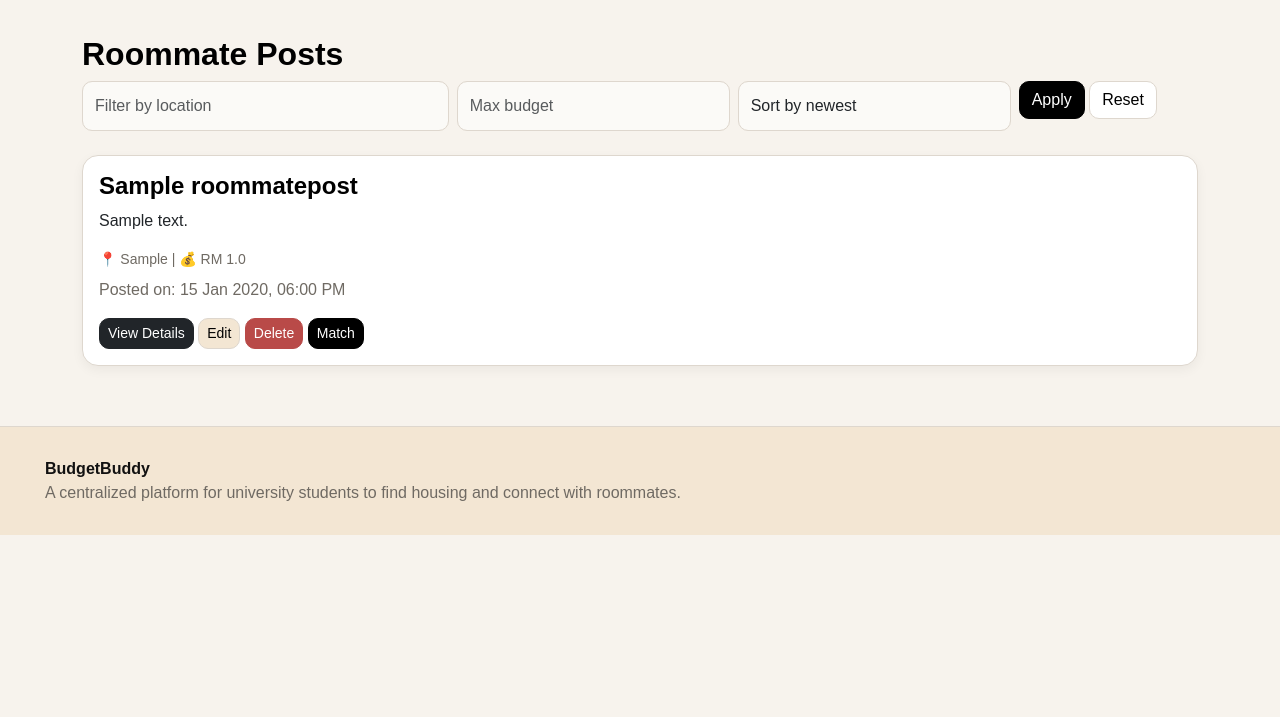
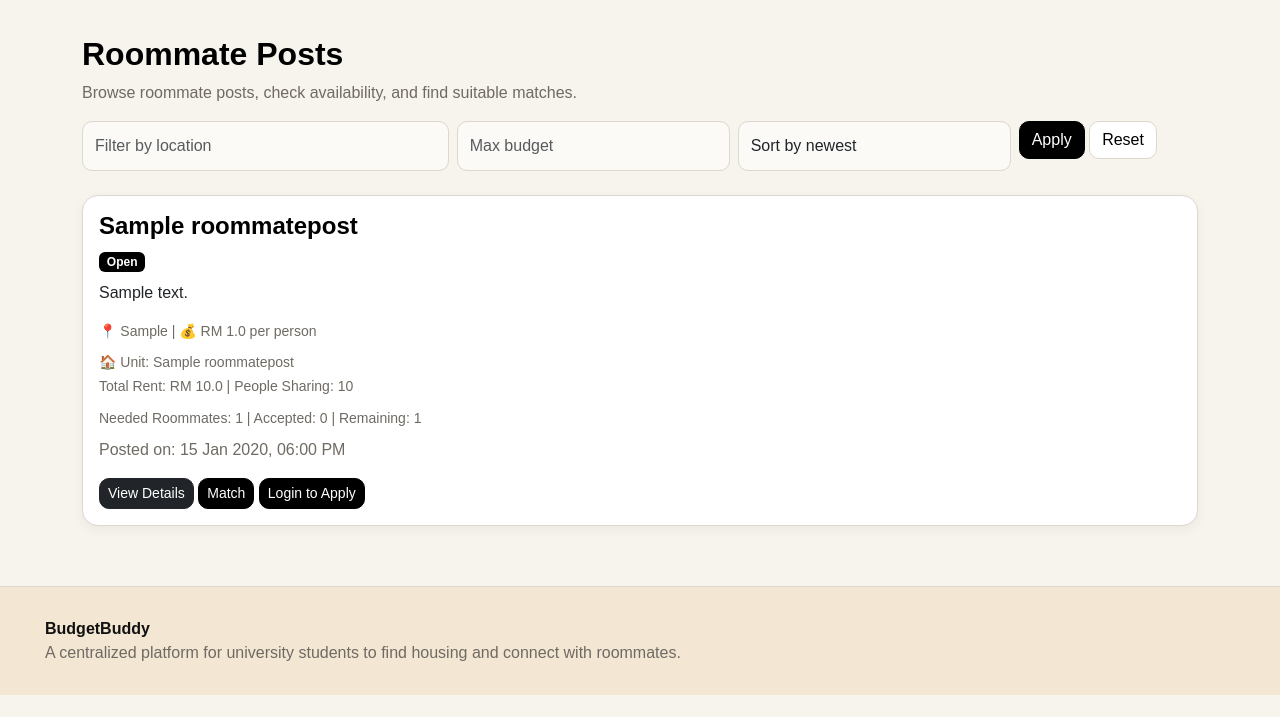
Before and after one commit to GordanEatCodes/GitProject-BudgetBuddy, a Django app: page /roommates/ in a window 1280 px wide. Shown: the part 83-800 px from the top of the page. Run offline with Django 5.2, Linux system fonts and the light colour scheme; tables that the repository leaves empty hold one stand-in row (values such as "Sample post").

Commit message:
add roommate post status controls

```diff
--- a/roommate/templates/roommate/roommate_list.html
+++ b/roommate/templates/roommate/roommate_list.html
@@ -2,7 +2,27 @@
 
 {% block content %}
 
+<div class="d-flex justify-content-between align-items-center mb-3">
+    <div>
         <h2>Roommate Posts</h2>
+        <p class="text-muted mb-0">
+            Browse roommate posts, check availability, and find suitable matches.
+        </p>
+    </div>
+
+    <div>
+        {% if user.is_authenticated %}
+            <a href="{% url 'add_roommate' %}" class="btn btn-primary">
+                + Add Roommate Post
+            </a>
+
+            <a href="{% url 'my_roommate_applications' %}" class="btn btn-secondary">
+                My Applications
+            </a>
+        {% endif %}
+    </div>
+</div>
+
 
 <form method="GET" class="row g-2 mb-4">
 
@@ -56,24 +76,91 @@
 
 </form>
 
+
 {% for post in posts %}
+
     <div class="card mb-3 p-3 shadow-sm">
 
+        <div class="d-flex justify-content-between align-items-start">
+
+            <div>
                 <h4>{{ post.title }}</h4>
+
+                <p class="mb-2">
+                    {% if post.post_status == 'open' %}
+                        <span class="badge bg-success">Open</span>
+                    {% elif post.post_status == 'full' %}
+                        <span class="badge bg-warning text-dark">Full</span>
+                    {% else %}
+                        <span class="badge bg-secondary">Closed</span>
+                    {% endif %}
+                </p>
+            </div>
+
+            {% if user.is_authenticated and post.created_by == user %}
+                <span class="badge bg-dark">
+                    Your Post
+                </span>
+            {% endif %}
+
+        </div>
+
 
         <p>{{ post.description }}</p>
 
         <small>
-            📍 {{ post.location }} | 💰 RM {{ post.budget }}
+            📍 {{ post.location }} | 💰 RM {{ post.budget }} per person
         </small>
+
+        {% if post.unit_name or post.total_rent %}
+            <div class="mt-2">
+                {% if post.unit_name %}
+                    <small>
+                        🏠 Unit: {{ post.unit_name }}
+                    </small>
+                    <br>
+                {% endif %}
+
+                {% if post.total_rent %}
+                    <small>
+                        Total Rent: RM {{ post.total_rent }} |
+                        People Sharing: {{ post.total_people }}
+                    </small>
+                    <br>
+                {% endif %}
+            </div>
+        {% endif %}
+
+        <div class="mt-2">
+            <small>
+                Needed Roommates: {{ post.needed_roommates }} |
+                Accepted: {{ post.accepted_roommates_count }} |
+                Remaining: {{ post.remaining_roommates_needed }}
+            </small>
+        </div>
 
         <p class="text-muted mb-2 mt-2">
             Posted on: {{ post.created_at|date:"d M Y, h:i A" }}
         </p>
 
+
         <div class="mt-2">
+
             <a href="{% url 'roommate_detail' post.id %}" class="btn btn-sm btn-dark">
                 View Details
+            </a>
+
+            <a href="{% url 'match_roommates' post.id %}" class="btn btn-sm btn-info">
+                Match
+            </a>
+
+
+            {% if user.is_authenticated %}
+
+                {% if post.created_by == user %}
+
+                    <a href="{% url 'applications_received' %}" class="btn btn-sm btn-primary">
+                        View Applications
                     </a>
 
                     <a href="{% url 'edit_roommate' post.id %}" class="btn btn-sm btn-warning">
@@ -84,23 +171,62 @@
                         Delete
                     </a>
 
-            <a href="{% url 'match_roommates' post.id %}" class="btn btn-sm btn-info">
-                Match
+                {% else %}
+
+                    {% if post.post_status == 'open' and post.created_by %}
+
+                        <a href="{% url 'apply_roommate' post.id %}" class="btn btn-sm btn-primary">
+                            Apply
                         </a>
+
+                    {% elif post.post_status == 'full' %}
+
+                        <button class="btn btn-sm btn-secondary" disabled>
+                            Full
+                        </button>
+
+                    {% elif post.post_status == 'closed' %}
+
+                        <button class="btn btn-sm btn-secondary" disabled>
+                            Closed
+                        </button>
+
+                    {% endif %}
+
+                {% endif %}
+
+            {% else %}
+
+                <a href="/login/" class="btn btn-sm btn-primary">
+                    Login to Apply
+                </a>
+
+            {% endif %}
+
         </div>
 
     </div>
+
 {% empty %}
+
     <div class="card p-4 text-center shadow-sm">
         <h5>No roommate posts found.</h5>
+
         <p class="text-muted">
             Try changing your filter or add a new roommate post.
         </p>
 
+        {% if user.is_authenticated %}
             <a href="{% url 'add_roommate' %}" class="btn btn-primary">
                 + Add Roommate Post
             </a>
+        {% else %}
+            <a href="/login/" class="btn btn-primary">
+                Login to Add Post
+            </a>
+        {% endif %}
     </div>
+
 {% endfor %}
 
 {% endblock %}
--- a/roommate/urls.py
+++ b/roommate/urls.py
@@ -14,4 +14,7 @@ urlpatterns = [
     path('my-applications/', views.my_roommate_applications, name='my_roommate_applications'),
     path('application/<int:application_id>/', views.application_detail, name='application_detail'),
     path('application/<int:application_id>/<str:status>/', views.update_application_status, name='update_application_status'),
+
+    path('close/<int:id>/', views.close_roommate_post, name='close_roommate_post'),
+    path('reopen/<int:id>/', views.reopen_roommate_post, name='reopen_roommate_post'),
 ]
--- a/roommate/views.py
+++ b/roommate/views.py
@@ -19,6 +19,7 @@ def normalize_text(text):
     text = " ".join(text.split())
 
     return text
+
 
 def to_float(value):
     try:
@@ -82,6 +83,7 @@ def add_roommate(request):
 
     return render(request, 'roommate/add_roommate.html')
 
+
 def roommate_list(request):
     posts = RoommatePost.objects.all()
 
@@ -89,18 +91,15 @@ def roommate_list(request):
     max_budget = request.GET.get('max_budget')
     sort = request.GET.get('sort')
 
-    # Filter by location
     if location:
         posts = posts.filter(location__icontains=location)
 
-    # Filter by maximum budget
     if max_budget:
         try:
             posts = posts.filter(budget__lte=float(max_budget))
         except ValueError:
             pass
 
-    # Sort function
     if sort == 'oldest':
         posts = posts.order_by('created_at')
     elif sort == 'low_budget':
@@ -130,7 +129,6 @@ def roommate_detail(request, id):
 def delete_roommate(request, id):
     post = get_object_or_404(RoommatePost, id=id)
 
-    # Only creator can delete own post
     if post.created_by != request.user:
         return redirect('roommate_detail', id=post.id)
 
@@ -177,8 +175,11 @@ def edit_roommate(request, id):
 
     return render(request, 'roommate/edit_roommate.html', {'post': post})
 
+
 def match_roommates(request, id):
     current_user_post = get_object_or_404(RoommatePost, id=id)
+
+    # Only recommend open posts
     all_posts = RoommatePost.objects.exclude(id=id).filter(post_status='open')
 
     results = []
@@ -263,10 +264,8 @@ def match_roommates(request, id):
         else:
             reasons.append("No strong keyword similarity")
 
-        # Make sure percentage does not exceed 100
         match_percentage = min(score, 100)
 
-        # Match label
         if match_percentage >= 80:
             match_label = "Excellent Match"
         elif match_percentage >= 60:
@@ -302,9 +301,11 @@ def apply_roommate(request, id):
     if post.created_by is None:
         return redirect('roommate_detail', id=post.id)
 
+    # Only open post can receive applications
     if post.post_status != 'open':
         return redirect('roommate_detail', id=post.id)
 
+    # User cannot apply to own post
     if post.created_by == request.user:
         return redirect('roommate_detail', id=post.id)
 
@@ -376,6 +377,7 @@ def update_application_status(request, application_id, status):
         application.status = status
         application.save()
 
+        # Update post status after accept/reject
         update_roommate_post_status(application.roommate_post)
 
     return redirect('applications_received')
@@ -388,7 +390,6 @@ def application_detail(request, application_id):
     is_applicant = application.applicant == request.user
     is_coordinator = application.roommate_post.created_by == request.user
 
-    # Only applicant or coordinator can view the chat page
     if not is_applicant and not is_coordinator:
         return redirect('roommate_list')
 
@@ -410,3 +411,39 @@ def application_detail(request, application_id):
         'application': application,
         'messages': chat_messages
     })
+
+
+@login_required(login_url='/login/')
+def close_roommate_post(request, id):
+    post = get_object_or_404(RoommatePost, id=id)
+
+    # Only creator can close own post
+    if post.created_by != request.user:
+        return redirect('roommate_detail', id=post.id)
+
+    if request.method == 'POST':
+        post.post_status = 'closed'
+        post.save()
+
+    return redirect('roommate_detail', id=post.id)
+
+
+@login_required(login_url='/login/')
+def reopen_roommate_post(request, id):
+    post = get_object_or_404(RoommatePost, id=id)
+
+    # Only creator can reopen own post
+    if post.created_by != request.user:
+        return redirect('roommate_detail', id=post.id)
+
+    if request.method == 'POST':
+        accepted_count = post.applications.filter(status='accepted').count()
+
+        if accepted_count >= post.needed_roommates:
+            post.post_status = 'full'
+        else:
+            post.post_status = 'open'
+
+        post.save()
+
+    return redirect('roommate_detail', id=post.id)
```
Also changed, not shown: roommate/templates/roommate/roommate_detail.html (+26 -0 lines). Lines whose indentation alone changed are shown as unchanged.
